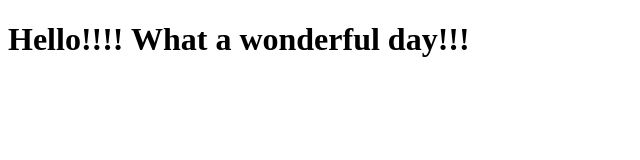
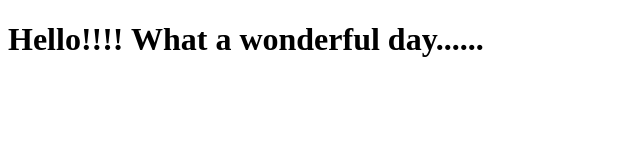
Before and after one commit to geetasha1980/course_test, a plain HTML site: page site/index.html in a window 1280 px wide. Shown: the full height of the page, 0-640 px from the left. Drawn offline with Linux system fonts and the light colour scheme.

Commit message:
another change

```diff
--- a/site/index.html
+++ b/site/index.html
@@ -4,6 +4,6 @@
 	<title>Hello</title>
 </head>
 <body>
-<h1>Hello!!!! What a wonderful day!!!</h1>
+<h1>Hello!!!! What a wonderful day......</h1>
 </body>
 </html>
```
